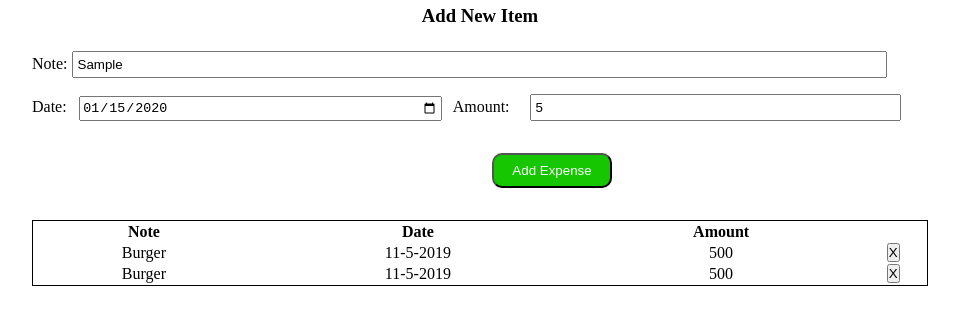
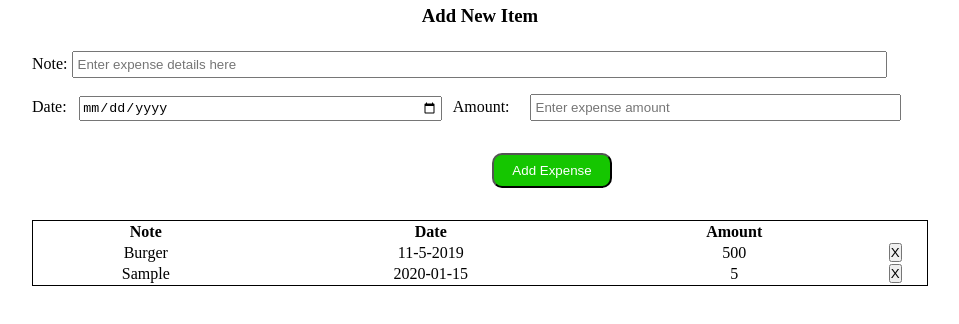
Before and after one commit to SibasishTripathyy/Expense-Tracker, a plain HTML site: page index.html in a window 1280 px wide. Both pictures are taken after typing "Sample", "2020-01-15", "5" into the empty fields and a click on the button "Add Expense". Shown: the part 48-372 px from the top of the page, without its empty margins (160-1119 px from the left). Drawn offline with Linux system fonts and the light colour scheme.

Commit message:
Added clickable insert of items to table

```diff
--- a/index.html
+++ b/index.html
@@ -42,17 +42,11 @@
 					<td>500</td>
 					<td><button id="delete">X</button></td>
 				</tr>
-				<tr>
-					<td>Burger</td>
-					<td>11-5-2019</td>
-					<td>500</td>
-					<td><button id="delete">X</button></td>
-				</tr>
 			</tbody>
 		</table>
 	</div>
 
-	<!-- <script type="text/javascript" src="script.js"></script> -->
+	<script type="text/javascript" src="script.js"></script>
 
 </body>
 </html>
--- /dev/null
+++ b/script.js
@@ -0,0 +1,44 @@
+const newNote = document.getElementById('note');
+const newDate = document.getElementById('dateOfExpense');
+const newAmount = document.getElementById('amount');
+const newRow = document.getElementById('tableBody');
+const addButton = document.getElementById('addNewExpense')
+
+class addItem {
+	constructor(newNote, newDate, newAmount) {
+		this.createExpense(newNote, newDate, newAmount);
+	}
+
+	createExpense(newNote, newDate, newAmount) {
+
+		var tr = document.createElement("tr");
+		tr.classList.add('item');
+
+		var td1 = document.createElement("td");
+		var td2 = document.createElement("td");
+		var td3 = document.createElement("td");
+		var td4 = document.createElement("td");
+		td1.innerHTML = newNote;
+		td2.innerHTML = newDate;
+		td3.innerHTML = newAmount;
+		td4.innerHTML = '<button id="delete">X</button>';
+
+		newRow.appendChild(tr);
+
+		tr.appendChild(td1);
+		tr.appendChild(td2);
+		tr.appendChild(td3);
+		tr.appendChild(td4);
+
+
+	}
+}
+
+addButton.addEventListener('click', function() {
+	if(newNote.value != "" && newDate.value != "" && newAmount.value != "") {
+		new addItem(newNote.value, newDate.value, newAmount.value);
+		newNote.value = "";
+		newDate.value = "";
+		newAmount.value = "";
+	}
+})
```
